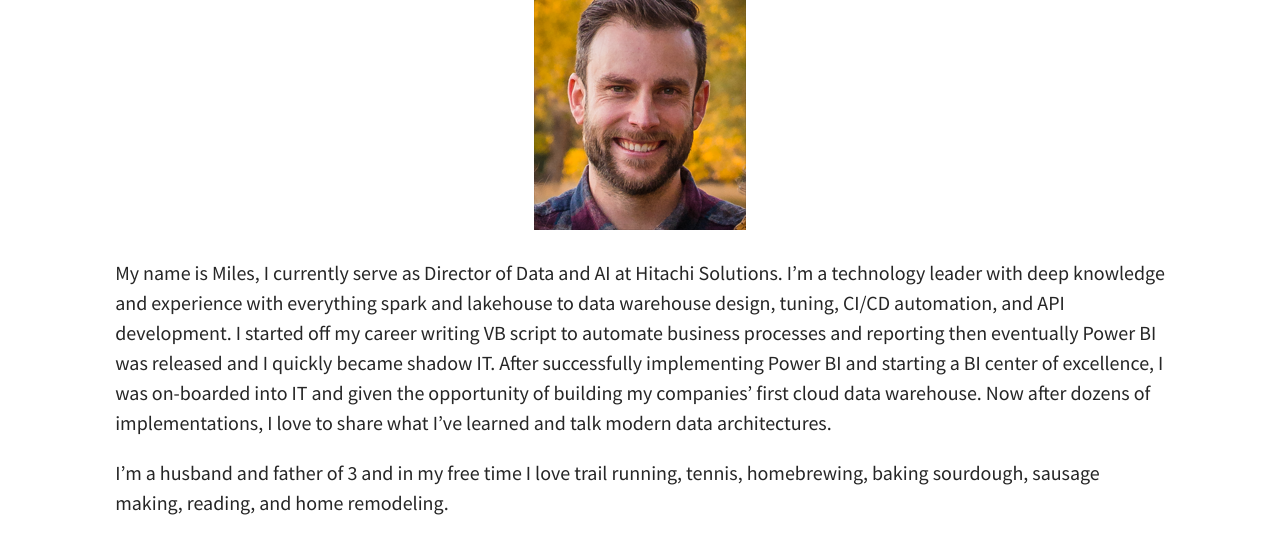
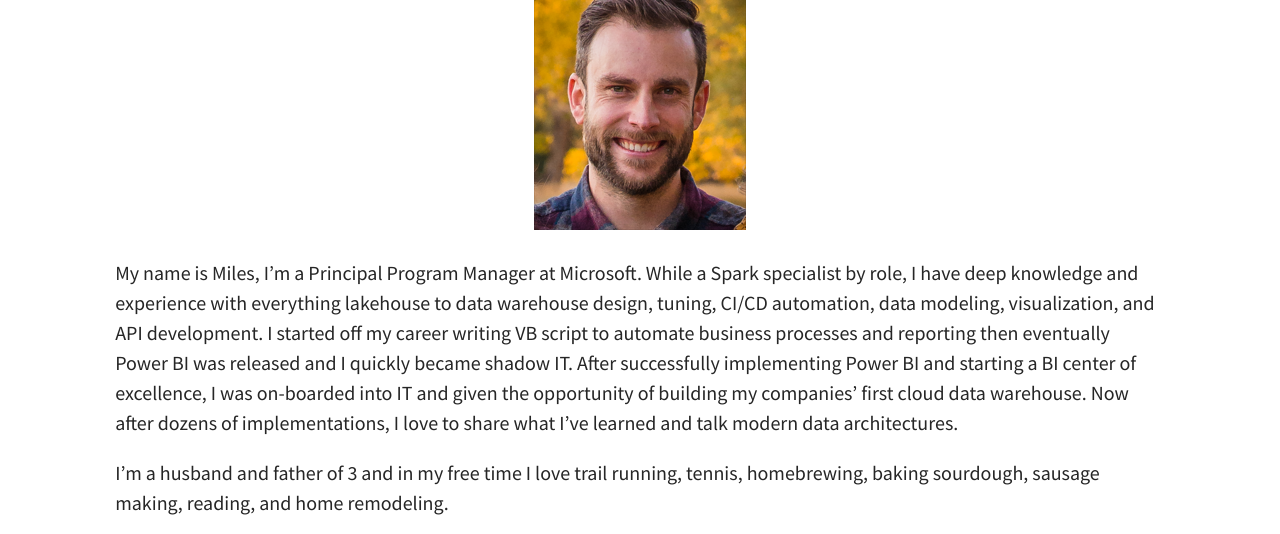
Before and after one commit to mwc360/mwc360.github.io, a Jekyll site: the page built from pages/about.md, in a window 1280 px wide and 900 px high, scrolled down 371 px, cut to the strip 0-534 px from the top of the window. Built offline with Jekyll 4.4.1, drawn with Linux system fonts in a browser that asks for light colours.

Commit message:
Update about.md

```diff
--- a/pages/about.md
+++ b/pages/about.md
@@ -10,7 +10,7 @@ tags: [Page]
   <img src="/assets/img/milesPicSmall.PNG" />
 </p>
 
-My name is Miles, I currently serve as Director of Data and AI at Hitachi Solutions. I’m a technology leader with deep knowledge and experience with everything spark and lakehouse to data warehouse design, tuning, CI/CD automation, and API development. I started off my career writing VB script to automate business processes and reporting then eventually Power BI was released and I quickly became shadow IT. After successfully implementing Power BI and starting a BI center of excellence, I was on-boarded into IT and given the opportunity of building my companies' first cloud data warehouse. Now after dozens of implementations, I love to share what I've learned and talk modern data architectures.
+My name is Miles, I'm a Principal Program Manager at Microsoft. While a Spark specialist by role, I have deep knowledge and experience with everything lakehouse to data warehouse design, tuning, CI/CD automation, data modeling, visualization, and API development. I started off my career writing VB script to automate business processes and reporting then eventually Power BI was released and I quickly became shadow IT. After successfully implementing Power BI and starting a BI center of excellence, I was on-boarded into IT and given the opportunity of building my companies’ first cloud data warehouse. Now after dozens of implementations, I love to share what I’ve learned and talk modern data architectures.
 
 I'm a husband and father of 3 and in my free time I love trail running, tennis, homebrewing, baking sourdough, sausage making, reading, and home remodeling.
 
```
